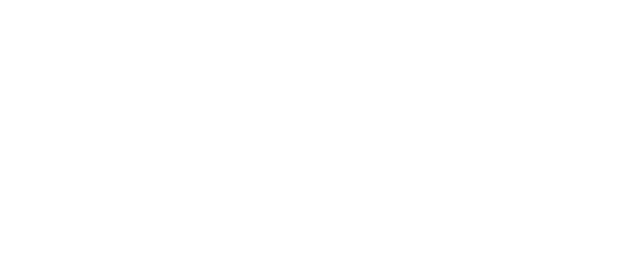
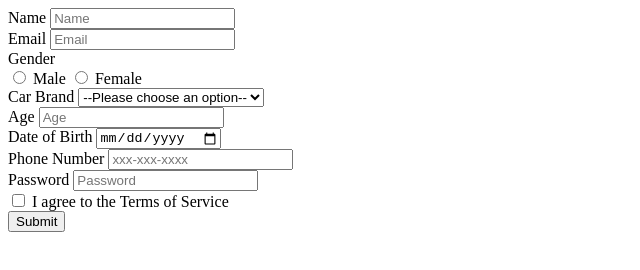
Before and after one commit to acciojob/signup-form-car-Udit582, a website: page main.html in a window 1280 px wide. Shown: the whole page, without its empty margins (0-640 px from the left). Drawn offline with Linux system fonts and the light colour scheme.

Commit message:
created a submission

```diff
--- a/main.html
+++ b/main.html
@@ -1,16 +1,63 @@
 <!DOCTYPE html>
-
-<html>
-
+<html lang="en">
 <head>
-	<link rel="stylesheet" href="styles.css">
+  <meta charset="UTF-8">
+  <meta name="viewport" content="width=device-width, initial-scale=1.0">
+  <link rel="stylesheet" href="styles.css">
+  <title>Registration Form</title>
 </head>
 
 <body>
-	<!-- the entire body must be written by student -->
-    <script type="text/javascript" src="./script.js">
-</script>
+  <form>
+    <label for="name">Name</label>
+    <input type="text" id="name" name="name" placeholder="Name" required>
+    <br>
 
+    <label for="email">Email</label>
+    <input type="email" id="email" name="email" placeholder="Email" required>
+    <br>
+
+    <label>Gender</label><br>
+    <input type="radio" id="gender_m" name="gender" value="male" required>
+    <label for="gender_m">Male</label>
+
+    <input type="radio" id="gender_f" name="gender" value="female">
+    <label for="gender_f">Female</label>
+    <br>
+
+    <label for="cars">Car Brand</label>
+    <select id="cars" name="cars" required>
+      <option value="">--Please choose an option--</option>
+      <option value="toyota">Toyota</option>
+      <option value="ford">Ford</option>
+      <option value="bmw">BMW</option>
+      <option value="audi">Audi</option>
+    </select>
+    <br>
+
+    <label for="age">Age</label>
+    <input type="number" id="age" name="age" placeholder="Age" required>
+    <br>
+
+    <label for="dob">Date of Birth</label>
+    <input type="date" id="dob" name="dob" required>
+    <br>
+
+    <label for="tel">Phone Number</label>
+    <input type="tel" id="tel" name="tel" placeholder="xxx-xxx-xxxx">
+    <br>
+
+    <label for="password">Password</label>
+    <input type="password" id="password" name="password" placeholder="Password" required>
+    <br>
+
+    <input type="checkbox" id="tos" name="tos" required>
+    <label for="tos">I agree to the Terms of Service</label>
+    <br>
+
+    <button type="submit">Submit</button>
+  </form>
+
+  <script src="./script.js"></script>
 </body>
-
 </html>
```
